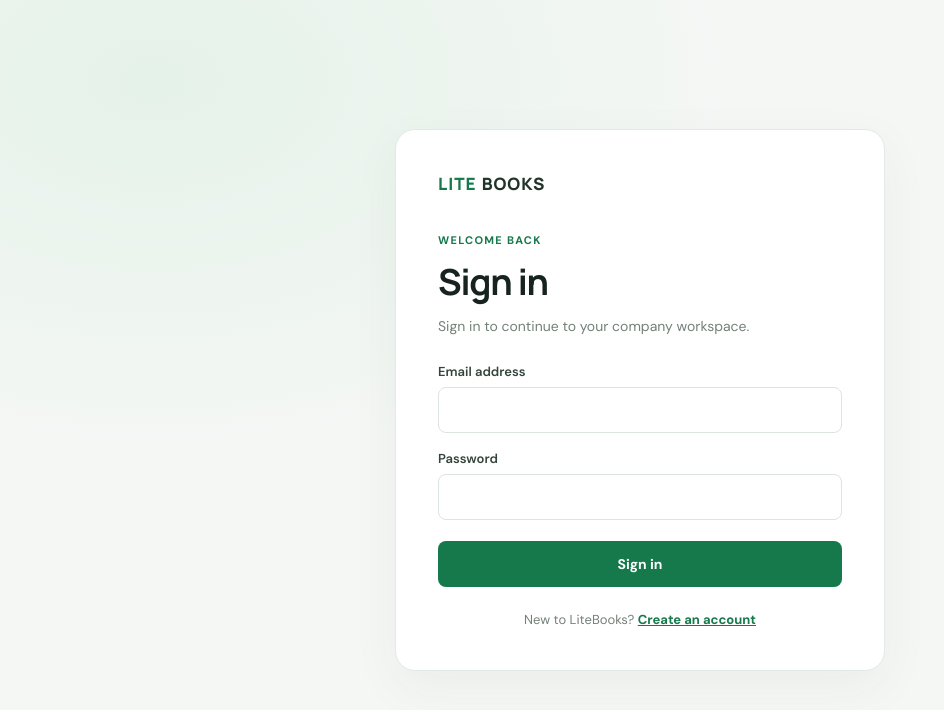
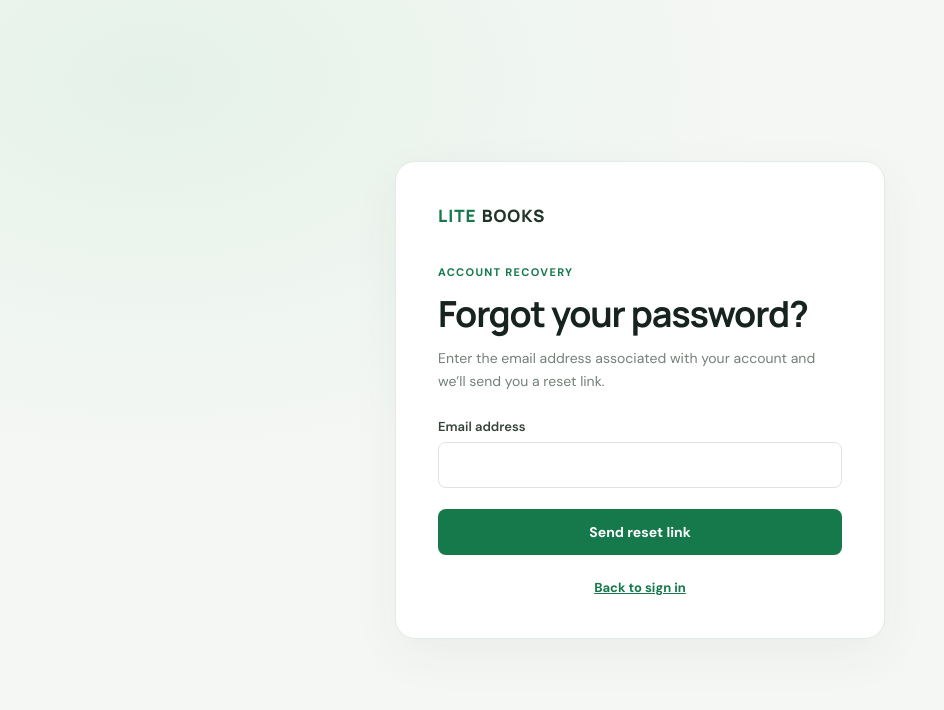
Before and after one commit to geoffembuscad0/litebooks, a React (Vite) app in the folder frontend/: page /forgot-password in a window 1280 px wide. Before the commit this address led to /login. Shown: the top 710 px of the page, without its empty margins (0-944 px from the left). Built offline with nearby package versions, Linux system fonts and the light colour scheme; no server answers.

Commit message:
Add Supabase password recovery flow

```diff
--- a/frontend/src/App.tsx
+++ b/frontend/src/App.tsx
@@ -4,6 +4,8 @@ import { AuthProvider, useAuth } from './contexts/AuthContext'
 import { RequireAuth } from './components/common/RequireAuth'
 import Register from './pages/auth/Register'
 import Login from './pages/auth/Login'
+import ForgotPassword from './pages/auth/ForgotPassword'
+import ResetPassword from './pages/auth/ResetPassword'
 import CompanySetup from './pages/auth/CompanySetup'
 import CompanySelection from './pages/company/CompanySelection'
 import CompanyWorkspace from './pages/company/CompanyWorkspace'
@@ -27,6 +29,8 @@ function AppRoutes() {
     <Route path="/" element={<AuthEntry />} />
     <Route path="/login" element={<Login />} />
     <Route path="/register" element={<Register />} />
+    <Route path="/forgot-password" element={<ForgotPassword />} />
+    <Route path="/reset-password" element={<ResetPassword />} />
     <Route element={<RequireAuth />}>
       <Route path="/onboarding" element={<CompanySetup />} />
       <Route path="/company/:companyId" element={<CompanyWorkspace />} />
--- /dev/null
+++ b/frontend/src/pages/auth/ForgotPassword.tsx
@@ -0,0 +1,44 @@
+import { useState, type FormEvent } from 'react'
+import { Link } from 'react-router-dom'
+import { supabase } from '../../services/supabase'
+import { Brand } from './Register'
+
+export default function ForgotPassword() {
+  const [email, setEmail] = useState('')
+  const [error, setError] = useState('')
+  const [message, setMessage] = useState('')
+  const [busy, setBusy] = useState(false)
+
+  async function submit(event: FormEvent<HTMLFormElement>) {
+    event.preventDefault()
+    setError(''); setMessage(''); setBusy(true)
+    try {
+      const { error: resetError } = await supabase.auth.resetPasswordForEmail(email.trim(), {
+        redirectTo: `${window.location.origin}/reset-password`,
+      })
+      if (resetError) { setError(resetError.message); return }
+      // Keep the response generic so the form does not reveal whether an email is registered.
+      setMessage('If an account exists for that email, you’ll receive a password reset link shortly.')
+    } catch {
+      setError('Unable to request a password reset right now. Please try again.')
+    } finally {
+      setBusy(false)
+    }
+  }
+
+  return <main className="auth-shell">
+    <section className="auth-card">
+      <Brand />
+      <p className="eyebrow">ACCOUNT RECOVERY</p>
+      <h1>Forgot your password?</h1>
+      <p className="muted">Enter the email address associated with your account and we’ll send you a reset link.</p>
+      {error && <div className="alert error" role="alert">{error}</div>}
+      {message && <div className="alert success" role="status">{message}</div>}
+      <form className="form-stack" onSubmit={submit}>
+        <label>Email address<input type="email" autoComplete="email" value={email} onChange={e => setEmail(e.target.value)} required /></label>
+        <button className="button primary full" disabled={busy}>{busy ? 'Sending…' : 'Send reset link'}</button>
+      </form>
+      <p className="form-footer"><Link to="/login">Back to sign in</Link></p>
+    </section>
+  </main>
+}
--- a/frontend/src/pages/auth/Login.tsx
+++ b/frontend/src/pages/auth/Login.tsx
@@ -30,6 +30,7 @@ export default function Login() {
       <form className="form-stack" onSubmit={submit}>
         <label>Email address<input type="email" autoComplete="email" value={email} onChange={e => setEmail(e.target.value)} required /></label>
         <label>Password<input type="password" autoComplete="current-password" value={password} onChange={e => setPassword(e.target.value)} required /></label>
+        <Link className="form-footer" to="/forgot-password">Forgot password?</Link>
         <button className="button primary full" disabled={busy}>{busy ? 'Signing in…' : 'Sign in'}</button>
       </form>
       <p className="form-footer">New to LiteBooks? <Link to="/register">Create an account</Link></p>
--- /dev/null
+++ b/frontend/src/pages/auth/ResetPassword.tsx
@@ -0,0 +1,76 @@
+import { useEffect, useState, type FormEvent } from 'react'
+import { Link } from 'react-router-dom'
+import { supabase } from '../../services/supabase'
+import { Brand } from './Register'
+
+export default function ResetPassword() {
+  const [checkingSession, setCheckingSession] = useState(true)
+  const [hasSession, setHasSession] = useState(false)
+  const [password, setPassword] = useState('')
+  const [confirmPassword, setConfirmPassword] = useState('')
+  const [error, setError] = useState('')
+  const [message, setMessage] = useState('')
+  const [busy, setBusy] = useState(false)
+
+  useEffect(() => {
+    let mounted = true
+    const { data: { subscription } } = supabase.auth.onAuthStateChange((_event, session) => {
+      if (mounted && session) {
+        setHasSession(true)
+        setCheckingSession(false)
+      }
+    })
+
+    supabase.auth.getSession().then(({ data, error: sessionError }) => {
+      if (!mounted) return
+      setHasSession(Boolean(data.session))
+      if (sessionError) setError(sessionError.message)
+      setCheckingSession(false)
+    }).catch(() => {
+      if (mounted) {
+        setError('Unable to verify this reset link. Please request a new one.')
+        setCheckingSession(false)
+      }
+    })
+
+    return () => {
+      mounted = false
+      subscription.unsubscribe()
+    }
+  }, [])
+
+  async function submit(event: FormEvent<HTMLFormElement>) {
+    event.preventDefault()
+    setError(''); setMessage('')
+    if (password !== confirmPassword) { setError('The passwords do not match.'); return }
+    setBusy(true)
+    try {
+      const { error: updateError } = await supabase.auth.updateUser({ password })
+      if (updateError) { setError(updateError.message); return }
+      setMessage('Your password has been updated. You can now continue to LiteBooks.')
+    } catch {
+      setError('Unable to update your password right now. Please try again.')
+    } finally {
+      setBusy(false)
+    }
+  }
+
+  return <main className="auth-shell">
+    <section className="auth-card">
+      <Brand />
+      <p className="eyebrow">ACCOUNT RECOVERY</p>
+      <h1>Set a new password</h1>
+      <p className="muted">Choose a new password for your LiteBooks account.</p>
+      {error && <div className="alert error" role="alert">{error}</div>}
+      {checkingSession ? <p className="muted" role="status">Verifying your reset link…</p> : !hasSession ? <div className="alert error" role="alert">This password reset link is invalid or has expired. <Link to="/forgot-password">Request a new link</Link>.</div> : message ? <>
+        <div className="alert success" role="status">{message}</div>
+        <Link className="button primary full" to="/">Continue to LiteBooks</Link>
+      </> : <form className="form-stack" onSubmit={submit}>
+        <label>New password<input type="password" autoComplete="new-password" value={password} onChange={e => setPassword(e.target.value)} required minLength={8} /></label>
+        <label>Confirm new password<input type="password" autoComplete="new-password" value={confirmPassword} onChange={e => setConfirmPassword(e.target.value)} required minLength={8} /></label>
+        <button className="button primary full" disabled={busy}>{busy ? 'Updating password…' : 'Update password'}</button>
+      </form>}
+      {!checkingSession && !message && <p className="form-footer"><Link to="/login">Back to sign in</Link></p>}
+    </section>
+  </main>
+}
```
